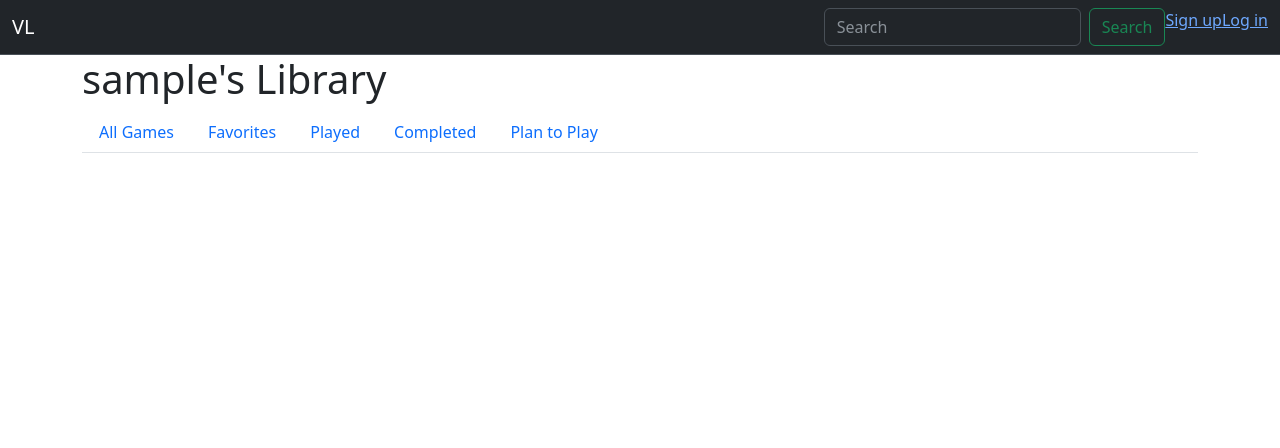
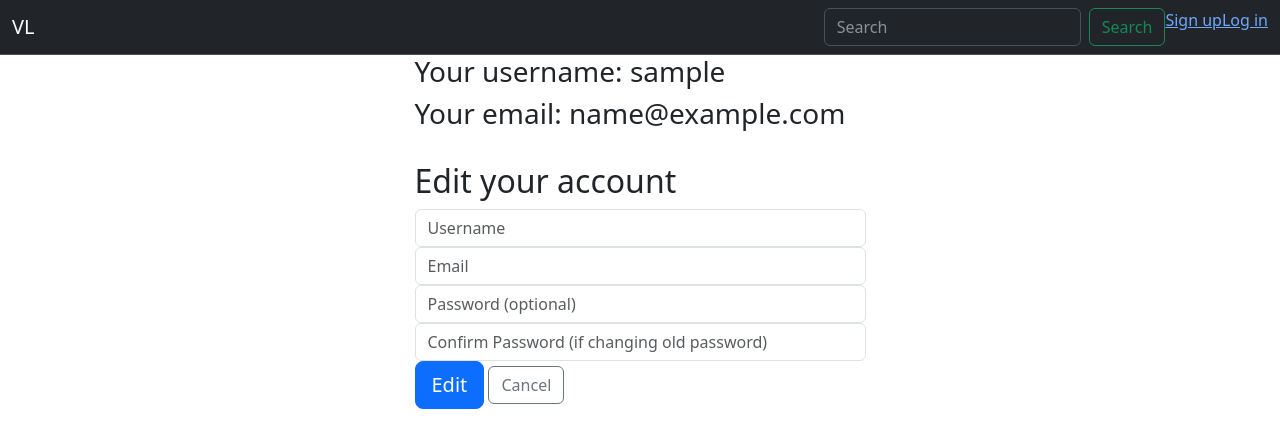
Before and after one commit to RQuicho/Videogame_Library, a Flask app: template templates/user_details.html in a window 1280 px wide. Shown: the top 448 px of the page. Run offline with Flask 2, Linux system fonts and the light colour scheme; the template is opened without the code that fills it: values that come from a table or form of the project are taken from there, others are empty; tables that the repository leaves empty hold one stand-in row (values such as "Sample post"); parts of the project's set-up code (start-up, migrations or seed data) failed here and were passed over.

Commit message:
adding user details and user edit functionality

```diff
--- a/app.py
+++ b/app.py
@@ -3,7 +3,8 @@ import requests
 from flask_debugtoolbar import DebugToolbarExtension
 from sqlalchemy.exc import IntegrityError
 from models import db, connect_db, User, Game, Favorite, Played, Completed, Planned
-from forms import UserForm, LoginForm
+from forms import UserAddForm, UserEditForm, LoginForm
+from flask_bcrypt import Bcrypt
 from secrets import API_KEY
 
 app = Flask(__name__)
@@ -11,6 +12,8 @@ app = Flask(__name__)
 app.config.from_object("config")
 connect_db(app)
 debug = DebugToolbarExtension(app)
+
+bcrypt = Bcrypt()
 
 CURR_USER_KEY = 'curr_user'
 
@@ -81,7 +84,7 @@ def signup():
 
     if CURR_USER_KEY in session:
         del session[CURR_USER_KEY]
-    form = UserForm()
+    form = UserAddForm()
 
     if form.validate_on_submit():
         try:
@@ -127,6 +130,45 @@ def logout():
     return redirect("/")
 
 
+
+#############################################################################################################################
+# User routes
+
+@app.route('/users/<int:user_id>', methods=['GET', 'POST'])
+def show_user_details(user_id):
+    """Show user details and update info."""
+
+    if not g.user:
+        flash("Access unauthorized.", "danger")
+        return redirect('/')
+    if user_id != g.user.id:
+        flash("Unauthorized user ID.", "danger")
+        return redirect('/')
+
+    user_id = g.user.id
+    user = User.query.get_or_404(user_id)
+
+    form = UserEditForm(obj=user)
+    if form.validate_on_submit():
+        if form.password.data:
+            if User.authenticate(form.username.data, form.password.data):
+                user.username = form.username.data
+                user.email = form.email.data
+                user.password = hashed_pwd = bcrypt.generate_password_hash(form.password.data).decode('UTF-8')
+                db.session.commit()
+                flash("Successfully updated profile!", "success")
+            else:
+                flash("Password Incorrect", "danger")
+        else:
+            user.username = form.username.data
+            user.email = form.email.data
+            db.session.commit()
+            flash("Successfully updated profile!", "success")
+        return redirect('/')
+    return render_template('user_details.html', user=user, form=form)
+
+
+
 #############################################################################################################################
 # All Games routes
 
@@ -142,14 +184,31 @@ def show_user_games(user_id):
         return redirect('/')
     user_id = g.user.id
     user = User.query.get_or_404(user_id)
-    return render_template('user_details.html', user=user)
+
+    return render_template('user_games.html', user=user)
+
+@app.route('/games/<int:game_id>', methods=['GET', 'POST'])
+def show_game_details():
+    """Shows detail of one game"""
 
 
 
 #############################################################################################################################
 # Favorites routes
 
+@app.route('/users/<int:user_id>/favorites', methods=['GET', 'POST'])
+def show_user_favorites(user_id):
+    """Show favorite games in user's library."""
 
+    if not g.user:
+        flash("Access unauthorized.", "danger")
+        return redirect('/')
+    if user_id != g.user.id:
+        flash("Unauthorized user ID.", "danger")
+        return redirect('/')
+    user_id = g.user.id
+    user = User.query.get_or_404(user_id)
+    return render_template('user_favorites.html', user=user)
 
 
 
--- a/forms.py
+++ b/forms.py
@@ -1,13 +1,23 @@
-from wtforms import SelectField, StringField, PasswordField
+from wtforms import SelectField, StringField, PasswordField, SubmitField
 from flask_wtf import FlaskForm
-from wtforms.validators import DataRequired, Email, Length
+from wtforms.validators import DataRequired, Email, Length, Optional, EqualTo
 
-class UserForm(FlaskForm):
-    """Form to add/edit users."""
+class UserAddForm(FlaskForm):
+    """Form to add users."""
 
     username = StringField('Username', validators=[DataRequired()])
     email = StringField('Email', validators=[DataRequired(), Email()])
     password = PasswordField('Password', validators=[Length(min=8)])
+
+class UserEditForm(FlaskForm):
+    """Form to edit users."""
+
+    username = StringField('Username', validators=[DataRequired()])
+    email = StringField('Email', validators=[DataRequired(), Email()])
+    password = PasswordField('Password (optional)', validators=[Length(min=8), Optional()])
+
+    # confirm_password = PasswordField('Confirm Password (if changing old password)', validators=[EqualTo('password', message='Passwords must match')])
+    # submit = SubmitField('Update')
 
 class LoginForm(FlaskForm):
     """Form to login."""
--- a/models.py
+++ b/models.py
@@ -47,8 +47,10 @@ class User(db.Model):
 
         if u and bcrypt.check_password_hash(u.password, pwd):
             return u
+        elif not u:
+            return "User not found"
         else:
-            return False
+            return "Incorrect password"
 
 
 class Game(db.Model):
--- a/seed.py
+++ b/seed.py
@@ -1,8 +1,8 @@
 from app import app
 from models import db, connect_db, User, Game, Favorite, Played, Completed, Planned
 import requests
+from secrets import API_KEY
 
-api_key = '25160d19f0744f488c544b98e663fd62'
 
 def get_raw_data(url):
     response = requests.get(url)
--- a/templates/base.html
+++ b/templates/base.html
@@ -22,7 +22,8 @@
         <li><a href="/signup">Sign up</a></li>
         <li><a href="/login">Log in</a></li>
         {% else %}
-        <li><a href="/users/{{g.user.id}}/games">{{g.user.username}}'s Library</a></li>
+        <li><a href="/users/{{g.user.id}}">{{g.user.username}}</a></li>
+        <li><a href="/users/{{g.user.id}}/games">My Library</a></li>
         <li><a href="/logout">Log out</a></li>
         {% endif %}
       </ul>
--- a/templates/user_details.html
+++ b/templates/user_details.html
@@ -2,54 +2,49 @@
 
 {% block content %}
 
-<h1>{{user.username}}'s Library</h1>
+<div class="row justify-content-md-center">
+    <div class="col-md-7 col-lg-5">
+        <h3>Your username: {{user.username}}</h3>
+        <h3>Your email: {{user.email}}</h3>
+    </div>
+</div>
 
-<ul class="nav nav-tabs">
-    <li class="nav-item">
-      <a class="nav-link" aria-current="page" href="/users/{{user.id}}/games">All Games</a>
-    </li>
-    <li class="nav-item">
-      <a class="nav-link" href="#">Favorites</a>
-    </li>
-    <li class="nav-item">
-      <a class="nav-link" href="#">Played</a>
-    </li>
-    <li class="nav-item">
-        <a class="nav-link" href="#">Completed</a>
-    </li>
-    <li class="nav-item">
-        <a class="nav-link" href="#">Plan to Play</a>
-    </li>
-  </ul>
+<br>
 
-  <!-- <div class="row row-cols-1 row-cols-md-2 g-4">
-    {% for game in user.game %}
-    <div class="col">
-      <div class="card">
-        <img src="{{game.background_image}}" class="card-img-top" alt="Image of {{game.name}}">
-        <div class="card-body">
-          <h5 class="card-title">{{game.name}}</h5>
-          <p class="card-text">Genre:
-            {% for genre in game.genres %}
-              {{genre.name}} |
+<div class="row justify-content-md-center">
+    <div class="col-md-7 col-lg-5">
+      <h2 class="join-message">Edit your account</h2>
+      <form method="POST" id="user_form">
+        {{ form.hidden_tag() }}
+
+        {% for field in form if field.widget.input_type != 'hidden' %}
+        <div class="form-group">
+            {% for error in field.errors %}
+                <span class="text-danger">{{ error }}</span>
             {% endfor %}
-          </p>
-          <p class="card-text">Platforms:
-            {% for platform in game.platforms %}
-              {{platform.platform.name}} |
-            {% endfor %}
-          </p>
-          <p class="card-text">Released: {{game.released}}</p>
-          <p class="card-text">ESRB Rating: {{game.esrb_rating.name}}</p>
+            {{ field(placeholder=field.label.text, class="form-control") }}
         </div>
-        <div class="card-body">
-          <a href="#" class="card-link">Card link</a>
-          <a href="#" class="card-link">Another link</a>
+        {% endfor %}
+
+        <div class="form-group">
+            <!-- <p>To confirm changes, enter your password:</p> -->
+            {% if form.password.errors %}
+                {% for error in form.password.errors %}
+                <span class="text-danger">
+                    {{ error }}
+                </span>
+                {% endfor %}
+            {% endif %}
+        {{ form.password(placeholder="Confirm Password (if changing old password)", class="form-control") }}
         </div>
-      </div>
+
+        <div class="edit-btn-area">
+            <button class="btn btn-primary btn-lg btn-block">Edit</button>
+            <a href="/" class="btn btn-outline-secondary">Cancel</a>
+        </div>
+      </form>
     </div>
-    {% endfor %}
-  </div> -->
+  </div>
 
 
 {% endblock %}
```
Also changed, not shown: templates/user_games.html (added, +55 -0 lines).
